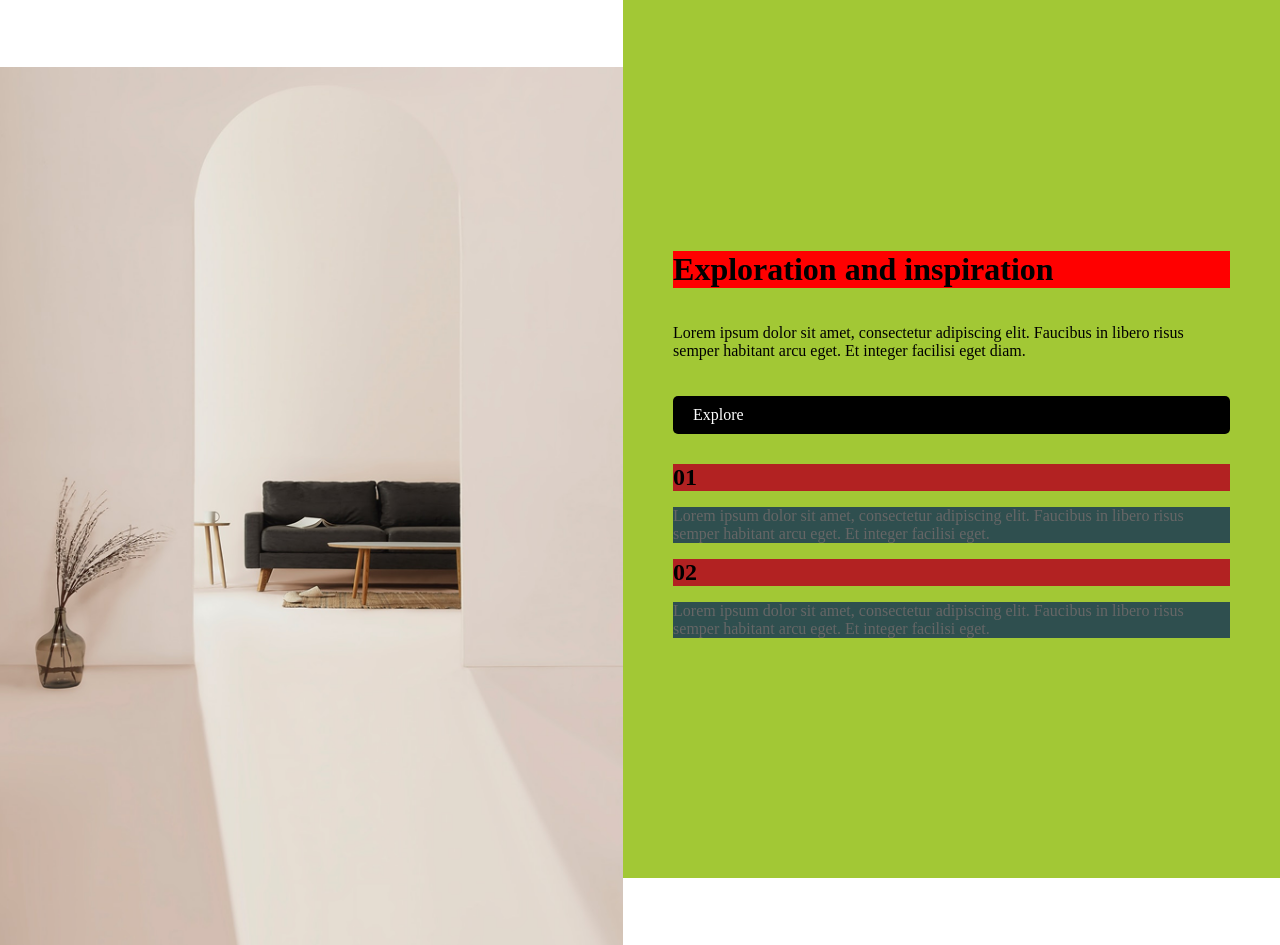
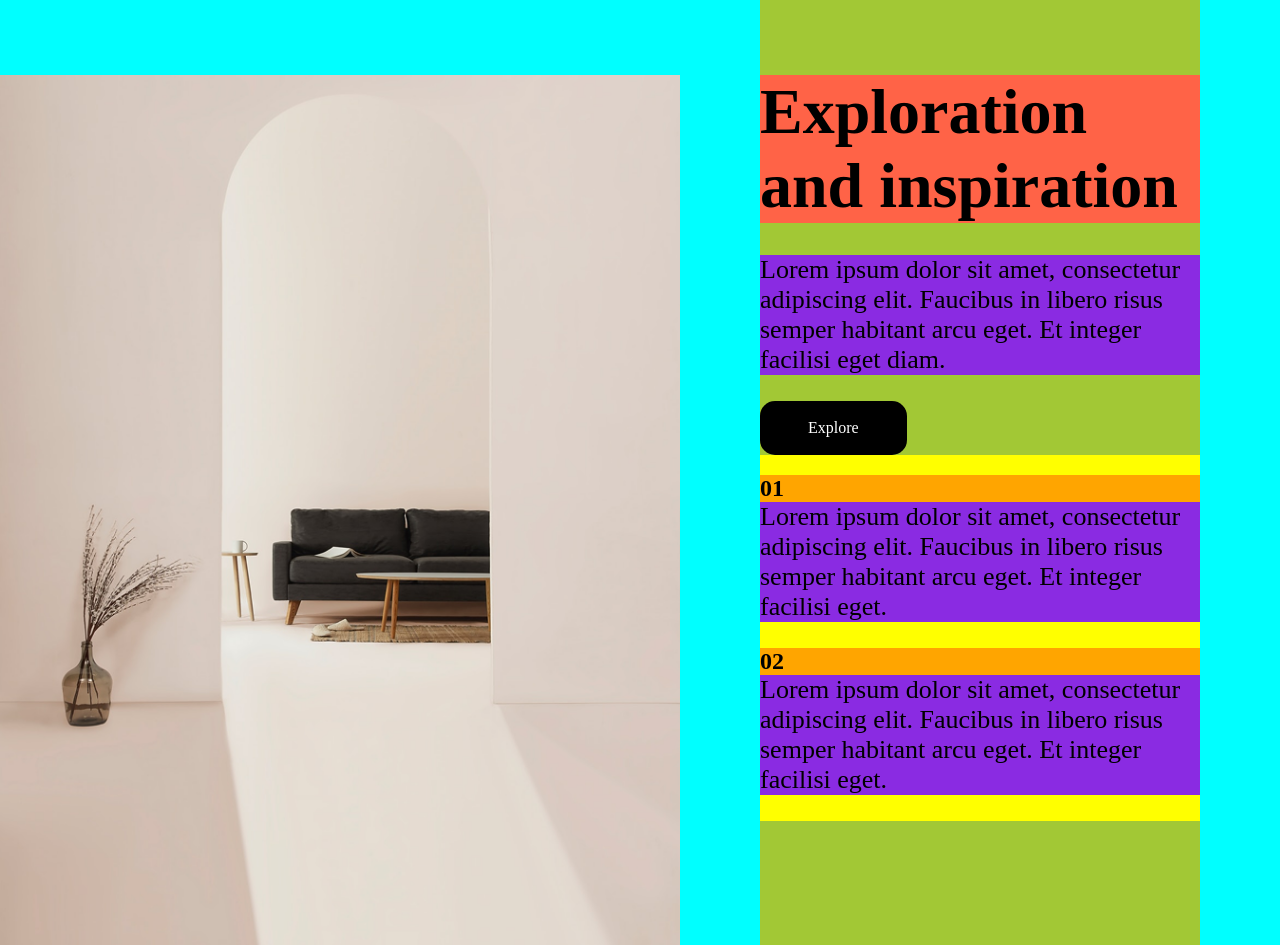
Before and after one commit to ronaldavidvalderrama/55-PAGES, a plain HTML site: page views/page-4.html in a window 1280 px wide. Shown: the top 945 px of the page. Drawn offline with Linux system fonts and the light colour scheme.

Commit message:
feat: :lipstick: se ajustaron titulos y boton con sus medidas

```diff
--- a/src/css/page-4.css
+++ b/src/css/page-4.css
@@ -3,62 +3,60 @@ body{
     padding: 0;
 }
 
-/* Contenedor principal */
 .container {
+    background-color: aqua;
     display: flex;
     max-width: 100%;
-    height: 100%; /* Hace que ocupe toda la altura de la pantalla */
-    background-color: white;
+    height: 100%;
 }
 
 
 .image-section img {
-    margin-top: 67px;
-    width: 100%;
-    height: 100%;
-    object-fit: cover;
-    display: block;
+    margin-top: 75px;
+    width: 680px;
+    height: 920px;
 }
 
 .content-section {
-    width: 50%;
-    padding: 50px;
+    background-color: #A2C835;
     display: flex;
     flex-direction: column;
-    justify-content: center;
-    background-color: #A2C835; /* Color de fondo similar al diseño */
+    margin-left: 80px;
+    margin-right: 80px;
 }
 
+.content-section h1 {
+    background-color: tomato;
+    font-size: 64px;
+    font-family: "avenir heavy";
+    margin-top: 75px;
+    margin-bottom: 32px;
 
-/* Estilos del título */
-.content-section h1 {
-    background-color: red;
-    font-size: 32px;
-    margin-bottom: 20px;
 }
 
-/* Botón */
-.btn {
-    background-color: slateblue;
-    display: inline-block;
-    background-color: black;
-    color: white;
-    padding: 10px 20px;
-    text-decoration: none;
-    border-radius: 5px;
-    margin: 20px 0;
+.content-section p {
+    background-color: blueviolet;
+    font-family: "avenir roman";
+    margin-top: 0;
+    font-size: 26px;
 }
 
-/* Estilos para los números */
-.info h2 {
-    background-color: firebrick;
-    font-size: 24px;
-    margin: 10px 0 5px;
+.content-section a {
+    background-color: black;
+    font-size: 16px;
+    color: white;
+    padding: 18px 48px;
+    border-radius: 15px;
+    text-decoration: none;
+    width: fit-content;
+
 }
 
-/* Estilos para los textos debajo de los números */
-.info p {
-    background-color: darkslategrey;
-    font-size: 16px;
-    color: #666;
+.content-section .info {
+    background-color: yellow;
 }
+
+.content-section .info h2 {
+    background-color: orange;
+    margin-bottom: 0;
+}
```
